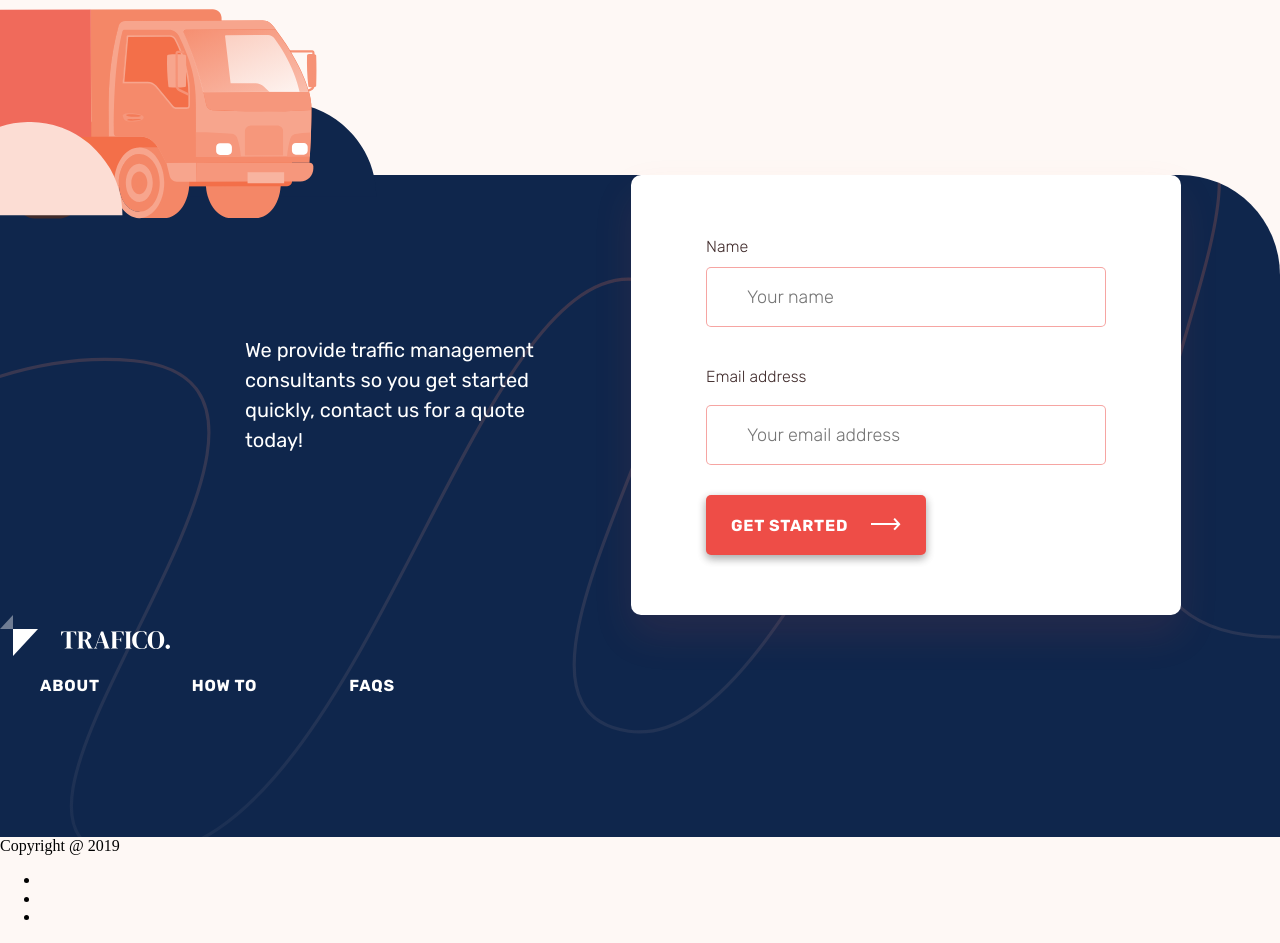
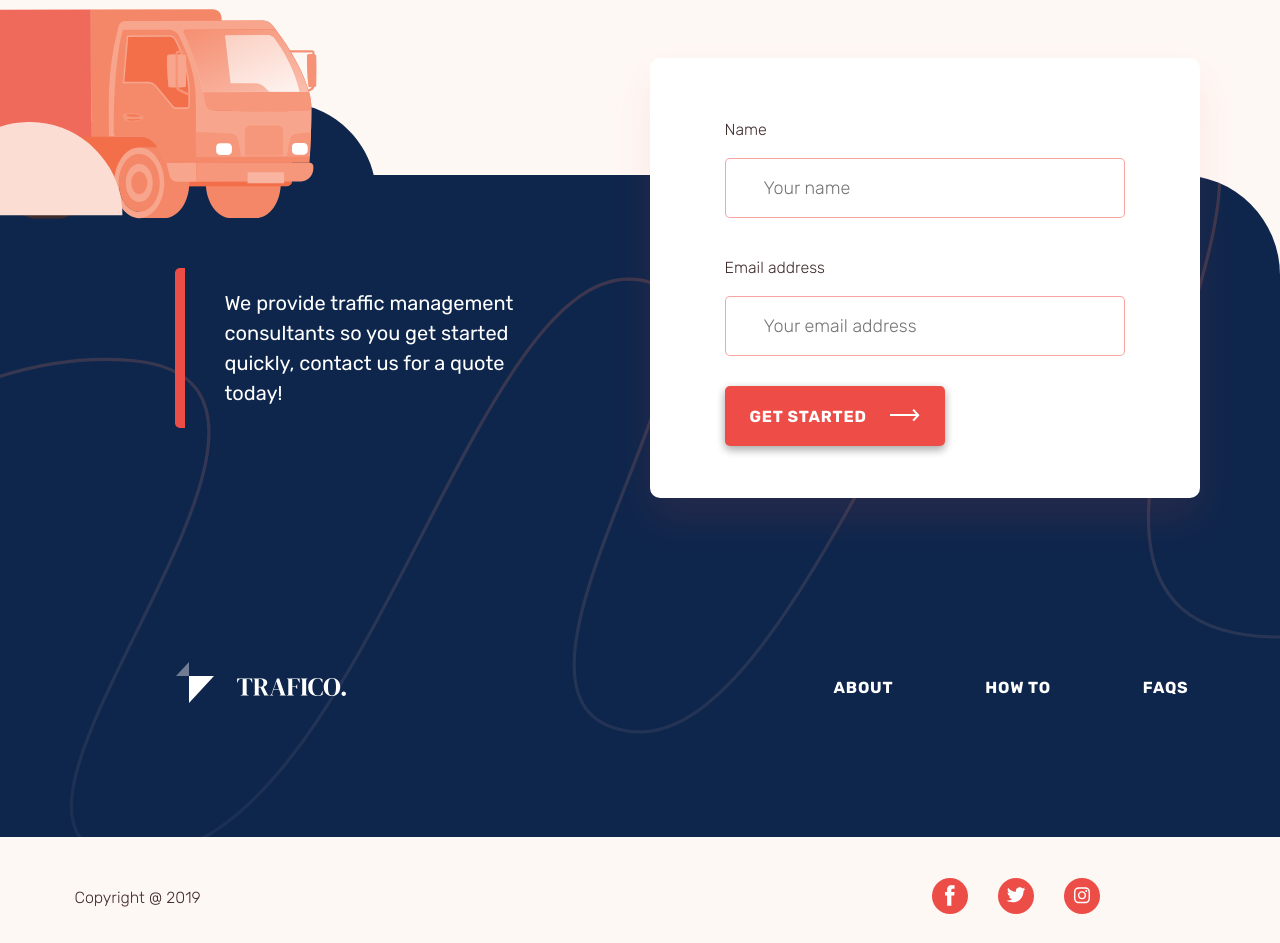
Before and after one commit to sasaBej/trafico-react, a React (Create React App) app: page / in a window 1280 px wide. Shown: the part 4440-5383 px from the top of the page. Built offline with nearby package versions, Linux system fonts and the light colour scheme; no server answers.

Commit message:
add footer on the page

```diff
--- a/src/components/Footer.jsx
+++ b/src/components/Footer.jsx
@@ -2,6 +2,9 @@ import React from 'react';
 
 import footerCar from '../assets/img/bottom_car.svg';
 import logoFooter from '../assets/img/logo_bt.svg';
+import fbfooter from '../assets/img/facebook.svg';
+import twfooter from '../assets/img/twiter.svg';
+import ifooter from '../assets/img/instagram.svg';
 
 function Footer() {
     return (
@@ -10,24 +13,26 @@ function Footer() {
                 <img src={footerCar} alt="Footer car" />
             </div>
             <div className="footer__main">
+                <div className="container">
                     <div className="footer__top">
                         <div className="footer__main-descr">
                         We provide traffic management consultants so you get started quickly, contact us for a quote today!
                         </div>
                         <form className="form">
-                        <label for="name">Name</label>
+                            <label >Name</label>
                             <input type="text"  name="name" placeholder="Your name" required/>
-                        <label for="mail">Email address</label>
+                            <label >Email address</label>
                             <input type="email"  name="mail" placeholder="Your email address"  required/>
                             <button className="btn__orange" type="submit" form="sendform">get started</button>
                         </form>
                     </div>
 
-                <div className="nav_bot flex">
-                    <a className="logo_bottom" aria-label="logo" href="#">
+                    <div className="footer__nav">
+                        <a className="logo__bottom" aria-label="logo" href="#">
                             <img src={logoFooter} alt="logo image" />
                         </a>
-                    <ul className="nav_bottom flex">
+                        {/* I need to refactor this code */}
+                        <ul className="nav_bottom">
                             <li className="nav_bottom__item nav__item">
                                 <a href="#aboutS" className="nav__link">about</a>
                             </li>
@@ -38,15 +43,25 @@ function Footer() {
                                 <a href="#faqS" className="nav__link">faqs</a>
                             </li>
                         </ul>
+                        {/*  */}
                     </div>
                 </div>
-            <div className="bottom_links flex">
+            </div>
+            <div className="container">
+                <div className="bottom__links ">
                     <div className="copy">Copyright @ 2019</div>
-                <ul className="social_link flex">
-                    <li className="social_link__fa"><a href="#"></a></li>
-                    <li className="social_link__tw"><a href="#"></a></li>
-                    <li className="social_link__insta"><a href="#"></a></li>
+                    <ul className="bottom__links-social">
+                        <li className="social__link-fa"><a href="#">
+                                <img src={fbfooter} alt="Facebook social link" />
+                            </a></li>
+                        <li className="social__link-tw"><a href="#">
+                            <img src={twfooter} alt="Twiter social link" />
+                            </a></li>
+                        <li className="social__link-insta"><a href="#">
+                            <img src={ifooter} alt="Instagram social link" />
+                            </a></li>
                     </ul>
+                </div>
             </div>
         </footer>
     )
--- a/src/scss/components/_footer.scss
+++ b/src/scss/components/_footer.scss
@@ -4,15 +4,12 @@
         transform: translateY(48px);
     }
     &__top {
-        padding-left: 189px;
+        padding-left: 176px;
         display: flex;
-        justify-content: space-evenly;
+        justify-content: space-between;
         flex-wrap: wrap;
     }
     &__main {
-        // padding-top: 124px;
-        // padding-left: 64px;
-        // min-height: 951px;
         background-image: url(../../assets/img/vector_foter.svg); //line is separated from bg
         background-color: #0F264C;
         background-position: center;
@@ -22,7 +19,7 @@
         max-width: 1400px;
         border-top-right-radius: 100px;
         &-descr {
-            // transform: translateY(-45px);
+            transform: translateY(-47px);
             max-width: 330px;
             font-family: Rubik;
             font-style: normal;
@@ -32,29 +29,36 @@
             display: flex;
             align-items: center;
             color: #FFFFFF;
-            // &::before {
-            //     position: absolute;
-            //     content: "";
-            //     width: 10px;
-            //     height: 160px;
-            //     background-color: #ED4D47;
-            //     border-radius: 5px 0 0 5px;
-            //     margin-left: -50px;
-            // }
+            &::before {
+                position: absolute;
+                content: "";
+                width: 10px;
+                height: 160px;
+                background-color: #ED4D47;
+                border-radius: 5px 0 0 5px;
+                margin-left: -50px;
+            }
         }
+    }
+    &__nav {
+        display: flex;
+        flex-wrap: wrap;
+        justify-content: space-between;
+        padding-top: 47px;
+        padding-left: 127px;
     }
 }
 
 .form {
-    margin-right: 43px;
-    // margin-right: 140px;
+    transform: translateY(-117px);
+    margin-right: 32px;
     width: 550px;
     height: 440px;
     border-radius: 10px;
     background-color: rgba(255, 255, 255, 1);
     padding: 52px 75px;
     box-shadow: 0px 20px 40px rgba(238, 77, 71, 0.1);
-    label {
+    & label {
         font-family: Rubik;
         font-style: normal;
         font-weight: 300;
@@ -62,13 +66,12 @@
         line-height: 40px;
         color: #402B2B;
         height: 38px;
+        &:nth-of-type(2) {
+
+        }
     }
-    label[for="mail"] {
-        display: inline-block;
-        margin-top: 30px;
-        margin-bottom: 10px;
-    }
-    input {
+
+    & input {
         font-family: Rubik;
         font-style: normal;
         font-weight: 300;
@@ -80,8 +83,18 @@
         border: 1px solid rgba(238, 77, 71, 0.5);
         box-sizing: border-box;
         border-radius: 5px;
+        padding-left: 38px;
+        &:nth-of-type(1) {
+            margin-top: 8px;
+            margin-bottom: 30px;
+        }
+        &:nth-of-type(2) {
+            margin-top: 8px;
+            margin-bottom: 30px;
+        }
+
     }
-    input:focus {
+    & input:focus {
         outline: none;
         border: 2px solid #EE4D47;
         box-shadow: 0px 20px 40px rgba(238, 77, 71, 0.2);
@@ -92,12 +105,32 @@
         line-height: 40px;
         color: #402B2B;
     }
-    input[type=email] {
 
-        margin-bottom: 30px;
-    }
-    input[type=text],
-    input[type=email] {
-        padding: 11px 0 11px 40px;
+}
+// I need ot refactor this code
+.bottom__links {
+    padding-top: 25px;
+    padding-left: 26px;
+    display: flex;
+    flex-wrap: wrap;
+    justify-content: space-between;
+    &-social {
+        list-style: none;
+        display: flex;
+        margin-right: 132px;
+        & li {
+            padding-left: 30px;
+        }
     }
 }
+.copy {
+    font-family: Rubik;
+    font-style: normal;
+    font-weight: 300;
+    font-size: 16px;
+    line-height: 30px;
+    color: #402B2B;
+    padding-top: 21px;
+}
+
+//
```
Lines whose indentation alone changed are shown as unchanged.
